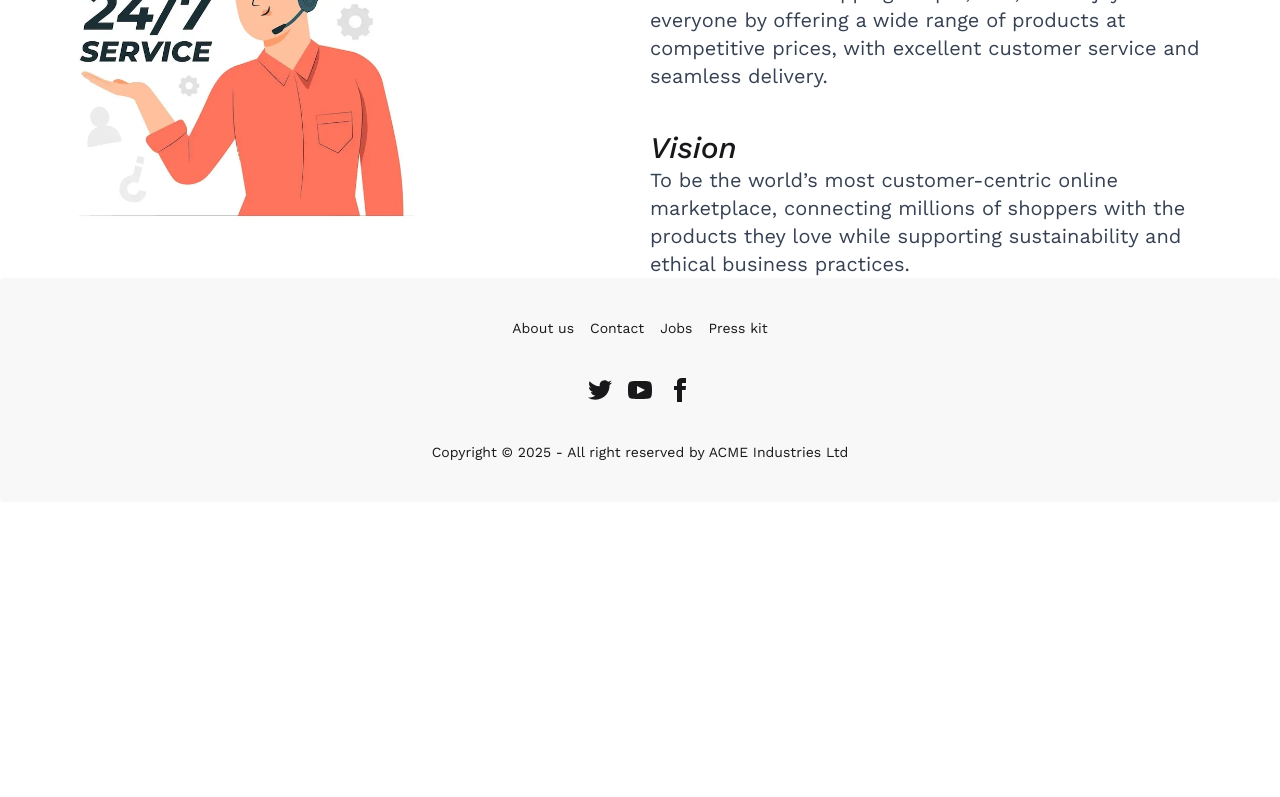
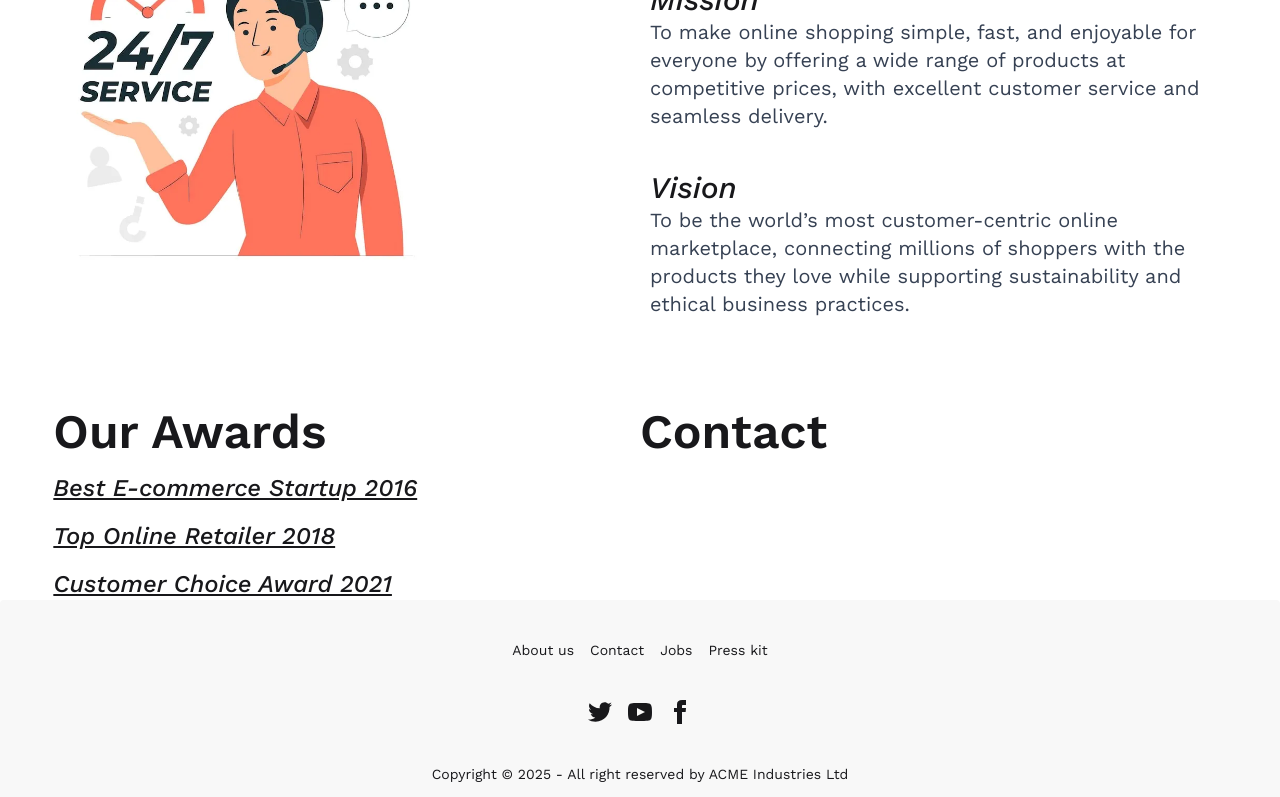
Before and after one commit to AhmedSami019/jetona-e-commerce-web-app, a React (Vite) app: page /about in a window 1280 px wide. Shown: the part 684-1481 px from the top of the page. Before the commit the page ends 1186 px from the top, so only its background shows below. Built offline with nearby package versions, Linux system fonts and the light colour scheme; a web font is replaced by a local one.

Commit message:
working on the about section

```diff
--- a/src/Pages/About/About.tsx
+++ b/src/Pages/About/About.tsx
@@ -3,18 +3,27 @@ import service from "../../assets/service-24-7-concept-illustration_114360-7380.
 
 const About = () => {
   const [about, setAbout] = useState({});
+  const [isDataLoaded, setIsDataLoaded] = useState(false);
 
   useEffect(() => {
     fetch("/about.json")
       .then((res) => res.json())
-      .then((data) => setAbout(data.about));
+      .then((data) => {
+        setAbout(data.about);
+        setIsDataLoaded(true);
+      });
   }, []);
+
   const { founded, founder, headquarters, mission, vision, history, awards } =
     about;
-  console.log(about);
+  console.log(awards);
 
-  return (
+  return isDataLoaded === false ? (
+    <p>data is loading</p>
+  ) : (
+    <>
       <div className="mt-20 w-11/12 mx-auto space-y-2.5">
+        {/* about section */}
         <div className="pt-10  space-y-3.5">
           <h2 className="text-5xl font-semibold">
             About <span className="text-[#ff4f00]">jeTona</span>
@@ -26,7 +35,7 @@ const About = () => {
           </p>
         </div>
         {/* mission and vision section */}
-      <div className="flex flex-col lg:flex-row-reverse justify-between gap-5 mt-10">
+        <div className=" pt-10 flex flex-col lg:flex-row-reverse justify-between gap-5 mt-10">
           <div className="text-start lg:w-6/12">
             <h2 className="text-5xl font-semibold">Our mission and vision</h2>
 
@@ -42,7 +51,39 @@ const About = () => {
             <img className="lg:w-8/12" src={service} alt="image is coming" />
           </div>
         </div>
+
+{/* founder section */}
+<div>
+    <div>
+        <img src="" alt="" />
     </div>
+    <div></div>
+</div>
+
+        {/* award section */}
+        <div className="pt-10 flex flex-col lg:flex-row justify-between gap-5 mt-10">
+          <div>
+            <h2 className="text-5xl font-semibold">Our Awards</h2>
+            <p>
+              {awards.map((award, index) => (
+                <p
+                  className="text-2xl font-medium italic mt-4 underline"
+                  key={index}
+                >
+                  {award}
+                </p>
+              ))}
+            </p>
+          </div>
+          <div className="text-start lg:w-6/12">
+            <h2 className="text-5xl font-semibold">Contact</h2>
+            {
+
+            }
+          </div>
+        </div>
+      </div>
+    </>
   );
 };
 
```
Also changed, not shown: src/assets/464619541_865480199005121_9009118941012390343_n.jpg (added). Lines whose indentation alone changed are shown as unchanged.
